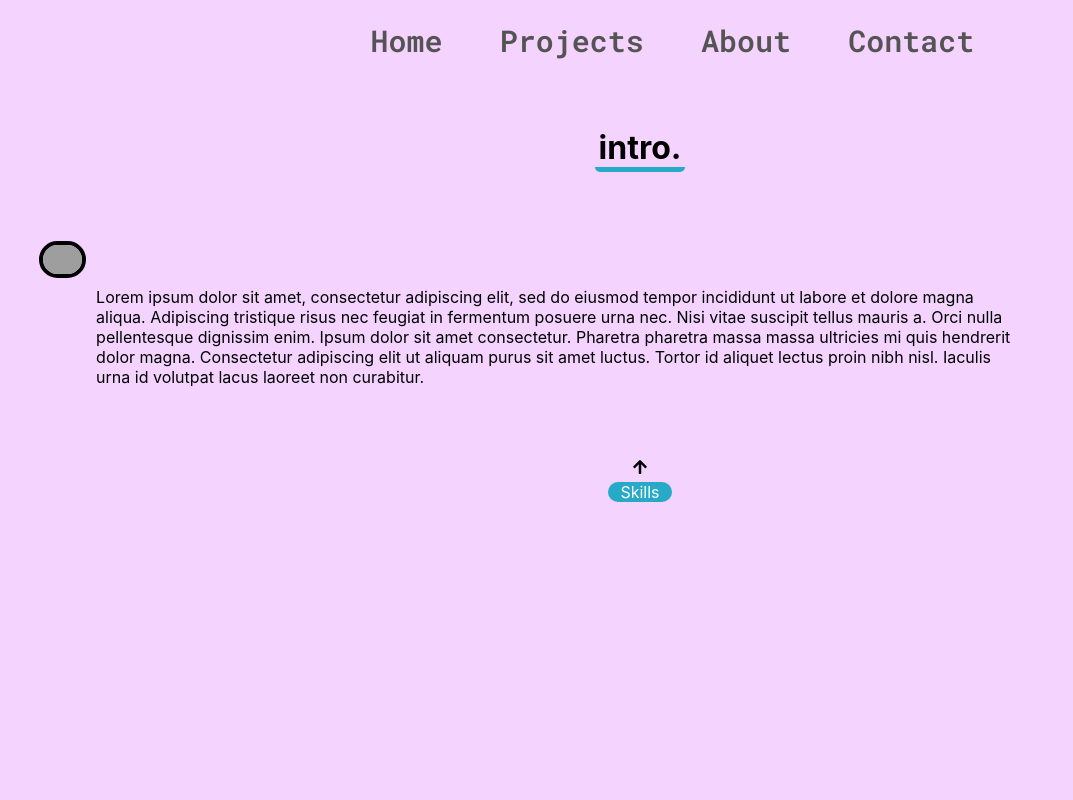
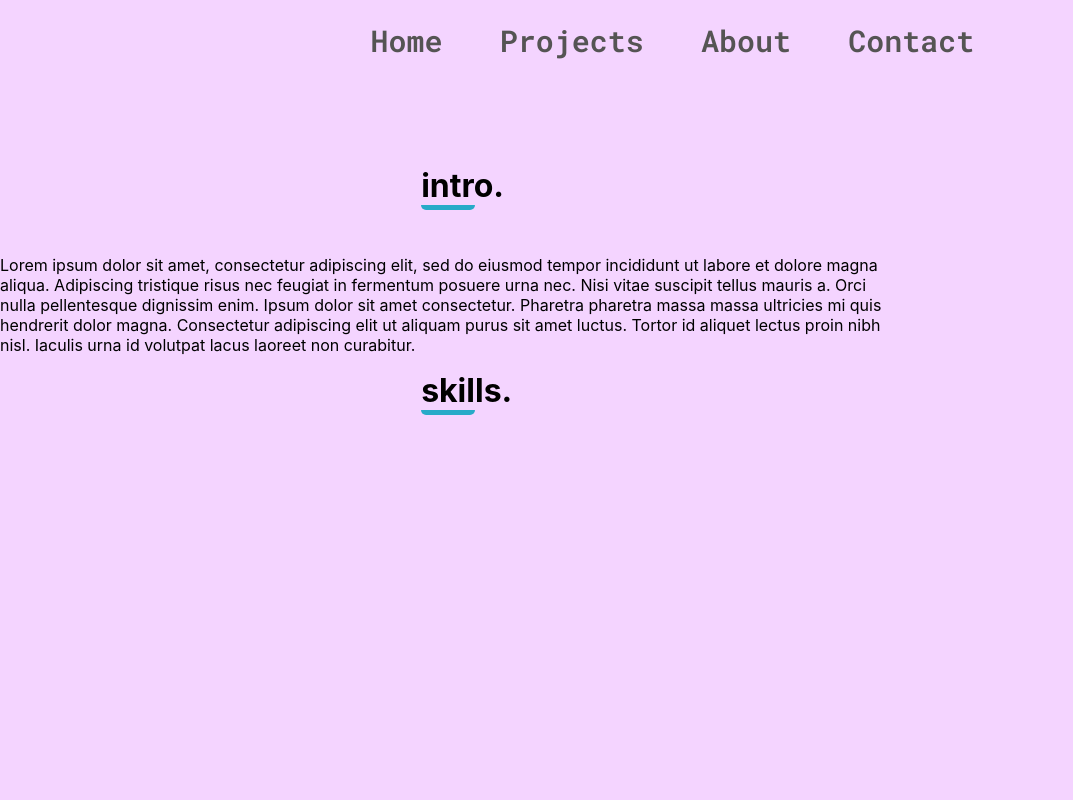
Before and after one commit to sahilkakwani9/React-Portfolio, a React (Create React App) app: page /about in a window 1280 px wide. Shown: the top 800 px of the page, without its empty margins (0-1073 px from the left). Built offline with nearby package versions, Linux system fonts and the light colour scheme; grey boxes are pictures that could not be loaded.

Commit message:
Created test branch

```diff
--- a/src/components/About.css
+++ b/src/components/About.css
@@ -1,41 +1,52 @@
 .about-container
 {
-    padding-top: 10%;
-
+    padding-top: 13%;
+    /* margin-top: 10%; */
+    /* display: flex; */
     height: 100vh;
+    justify-content: space-between;
     background-color: #f4d4ff;
     /* align-items: center;
     text-align: center;
     justify-content: center; */
 }
 
+.about-container .intro {
+    width: 70%;
+}
+
 .about-container .intro-content{
-    display: flex;
-    width: 80%;
+    /* display: flex; */
+    /* width: 80%; */
     padding-left: 0;
     margin-top: 5%;
-
+    /* width: 50%; */
 }
-.about-container .intro h1 {
+.about-container h1 {
     border-bottom: #27aac8 5px solid;
     border-radius: 5px;
-    width: 7%;
+    width: 6%;
     margin: auto;
 }
 
-.about-container .intro img {
-    /* width: 10%; */
+/* .about-container .intro img {
+    width: 10%;
     width: 40%;
     border-radius: 50px;
     margin-top: 5%;
     margin-left: 30%;
+    box-shadow: 15px -15px 0 -3px var(#000), 15px -15px var(#27aac8);
     border: #000 4px solid;
-}
+} */
 
 .about-container .intro p {
     /* width: 200%; */
     text-align: left;
     margin-top: 5%;
+}
+
+.about-container .skills {
+    width: 70%;
 }
 
 .up {
--- a/src/components/About.js
+++ b/src/components/About.js
@@ -20,19 +20,22 @@ function About() {
         <div className="intro">
           <h1>intro.</h1>
           <div className="intro-content">
-            <div className="img-wrap">
+            {/* <div className="img-wrap">
               <img src="/sahil-headshot.jpg" alt="headshot" />
-            </div>
+            </div> */}
             <p>Lorem ipsum dolor sit amet, consectetur adipiscing elit, sed do eiusmod tempor incididunt ut labore et dolore magna aliqua. Adipiscing tristique risus nec feugiat in fermentum posuere urna nec. Nisi vitae suscipit tellus mauris a. Orci nulla pellentesque dignissim enim. Ipsum dolor sit amet consectetur. Pharetra pharetra massa massa ultricies mi quis hendrerit dolor magna. Consectetur adipiscing elit ut aliquam purus sit amet luctus. Tortor id aliquet lectus proin nibh nisl. Iaculis urna id volutpat lacus laoreet non curabitur.</p>
           </div>
 
         </div>
-        <motion.div animate={{ y: motionList}} transition={{ ease: "easeOut", duration: 1 }} className='up'>
+        <div className="skills">
+            <h1>skills.</h1>
+        </div>
+        {/* <motion.div animate={{ y: [10,-10,10] }} transition={{ ease: "easeOut", duration: 2, repeat: Infinity }} className='up'>
           <svg stroke="currentColor" fill="currentColor" stroke-width="0" viewBox="0 0 448 512" height="1em" width="1em" xmlns="http://www.w3.org/2000/svg"><path d="M34.9 289.5l-22.2-22.2c-9.4-9.4-9.4-24.6 0-33.9L207 39c9.4-9.4 24.6-9.4 33.9 0l194.3 194.3c9.4 9.4 9.4 24.6 0 33.9L413 289.4c-9.5 9.5-25 9.3-34.3-.4L264 168.6V456c0 13.3-10.7 24-24 24h-32c-13.3 0-24-10.7-24-24V168.6L69.2 289.1c-9.3 9.8-24.8 10-34.3.4z"></path></svg>
           <div className='txt-wrap'>
             <p>Skills</p>
           </div>
-        </motion.div>
+        </motion.div> */}
       </div>
     </>
   )
--- a/src/components/Hero.js
+++ b/src/components/Hero.js
@@ -27,9 +27,6 @@ function Hero() {
   return (
     <>
       <div className='hero-container'>
-        <motion.div
-
-  />
         <div className="bg">
           <img src="/hello_bg.png" alt="bg-img" />
         </div>
```
